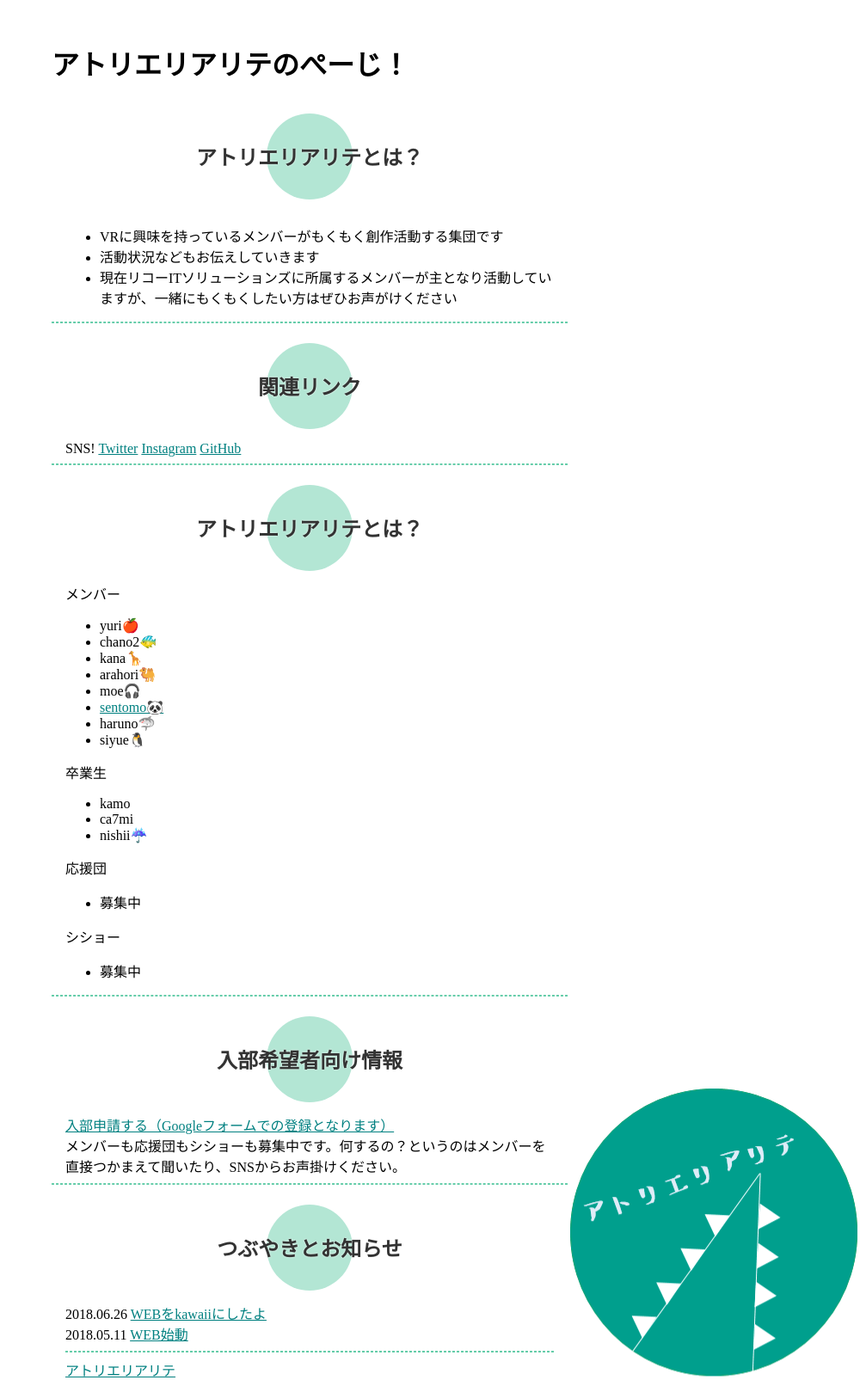
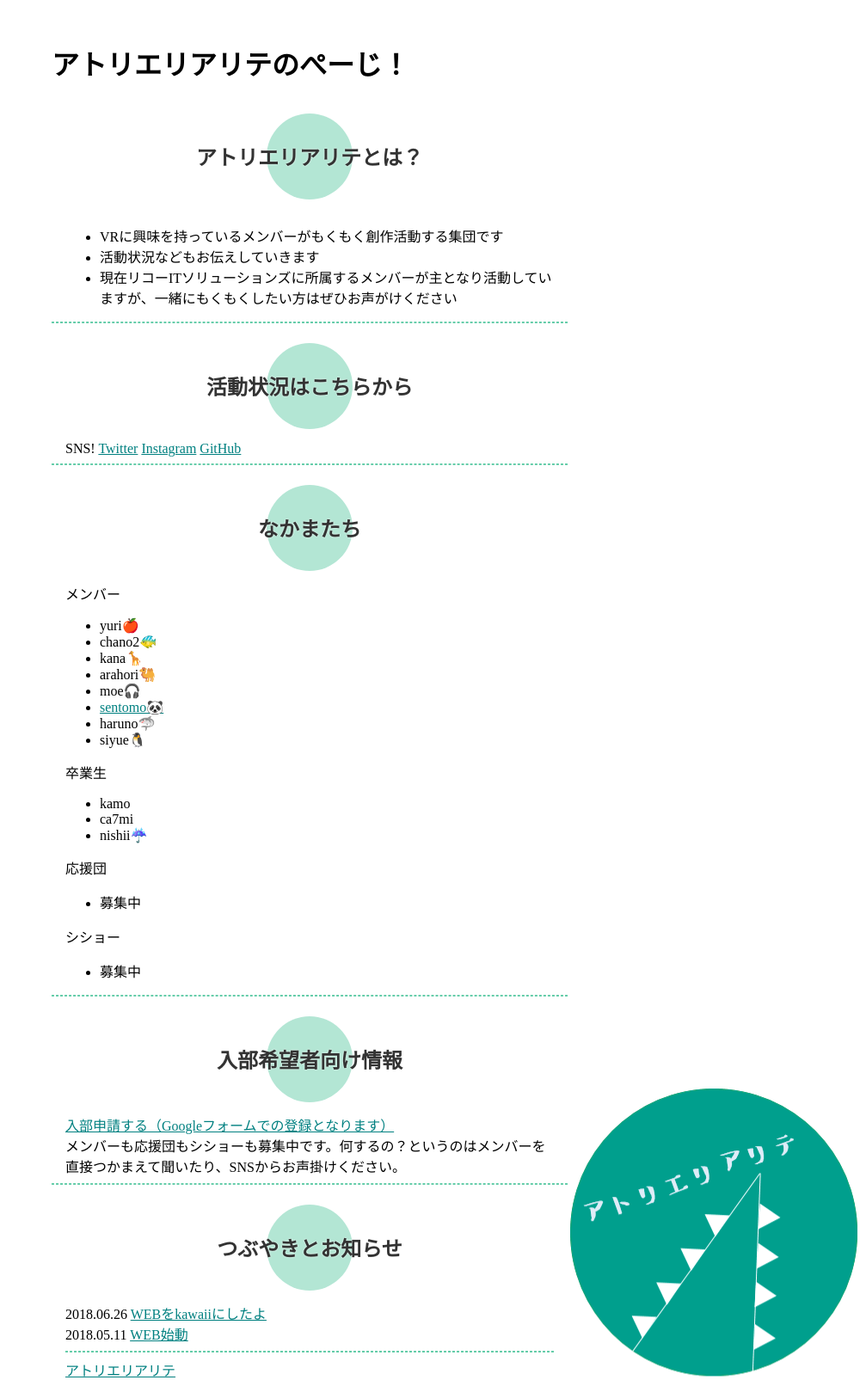
Before and after one commit to atelier-realite/atelier-realite.github.io, a Jekyll site: the page built from index.html, in a window 1280 px wide. Shown: the whole page at 86% size, without its empty margins (280-1280 px from the left). Built offline with Jekyll 4.4.1, drawn with Linux system fonts in a browser that asks for light colours; some web fonts are replaced.

Commit message:
fixed contents name

```diff
--- a/index.html
+++ b/index.html
@@ -14,7 +14,7 @@ layout: default
 <hr>
 
 <div class="title">
-<h2>関連リンク</h2>
+<h2>活動状況はこちらから</h2>
 </div>
 <div class="container-fluid">
 {% include sns.html %}
@@ -22,7 +22,7 @@ layout: default
 <hr>
 
 <div class="title">
-<h2>アトリエリアリテとは？</h2>
+<h2>なかまたち</h2>
 </div>
 <div class="container-fluid">
   <div class="row">
```
